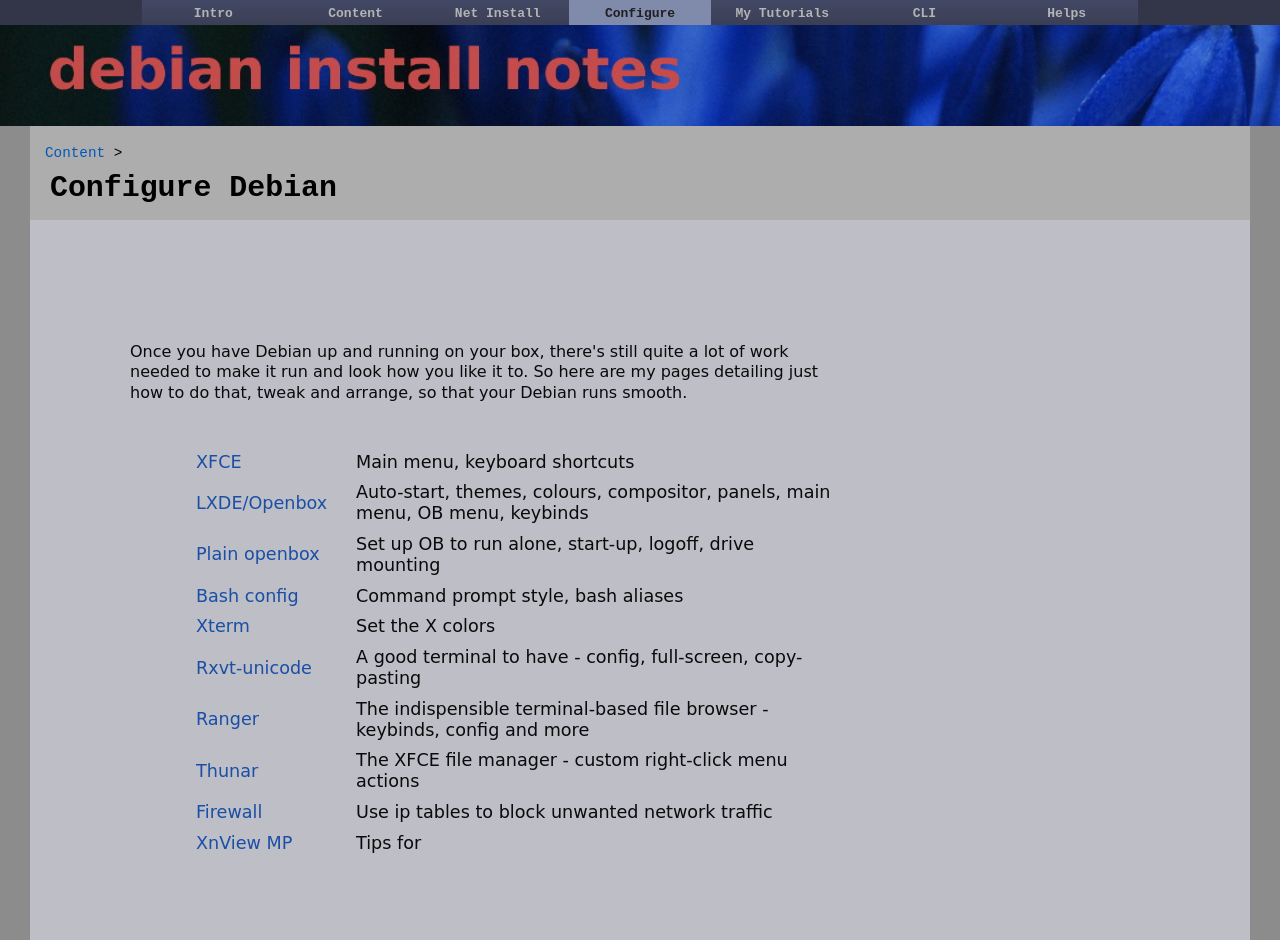
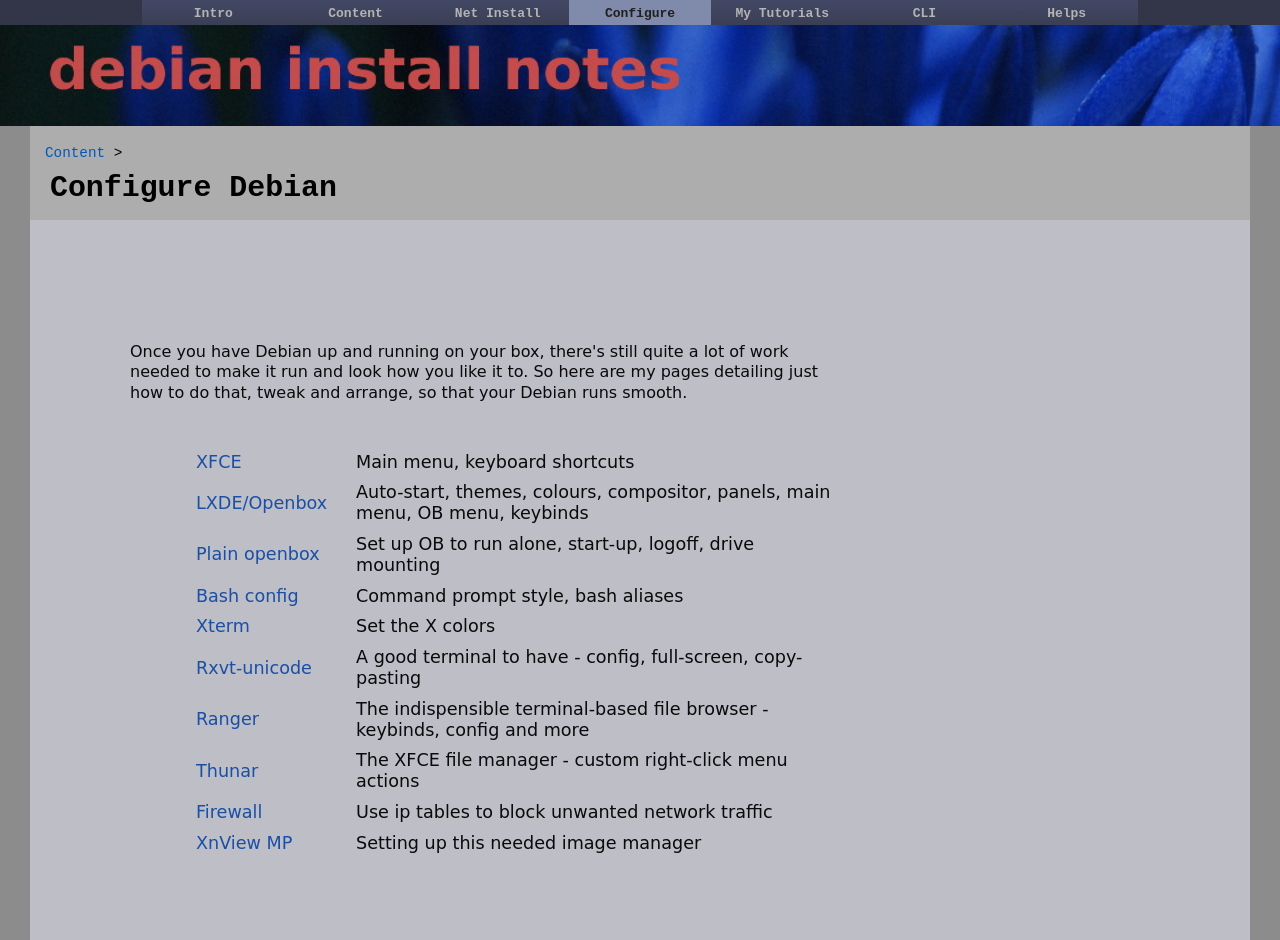
Before and after one commit to dquinton/debian-install, a Jekyll site: the page built from configure.html, in a window 1280 px wide. Built offline with Jekyll 4.4.1, drawn with Linux system fonts in a browser that asks for light colours.

Commit message:
updating pages

```diff
--- a/configure.html
+++ b/configure.html
@@ -40,6 +40,6 @@
                 <td>Use ip tables to block unwanted network traffic</td></tr>
 
                 <tr><td><a href="{{site.baseurl}}/config/xnview.html">XnView MP</a></td>
-                <td>Tips for </td></tr>
+                <td>Setting up this needed image manager </td></tr>
              </table>
 </div>
--- a/sitemap.html
+++ b/sitemap.html
@@ -71,7 +71,7 @@
                 <td>Use ip tables to block unwanted network traffic</td></tr>
 
                 <tr><td><a href="{{site.baseurl}}/config/xnview.html">XnView MP</a></td>
-                <td>Tips for </td></tr>
+                <td>Setting up this needed image manager </td></tr>
              </table>
   <br> <br>
    <table cellpadding="4" width="70%" class="index" style="line-height: 26px;">
```
